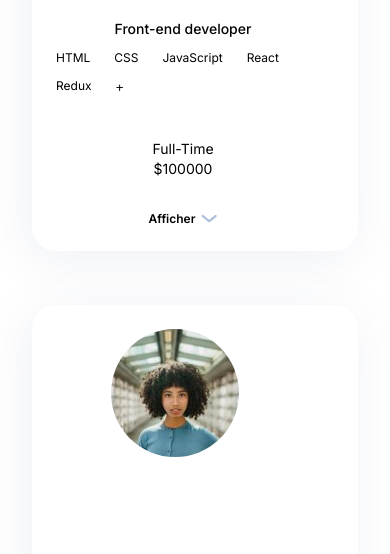
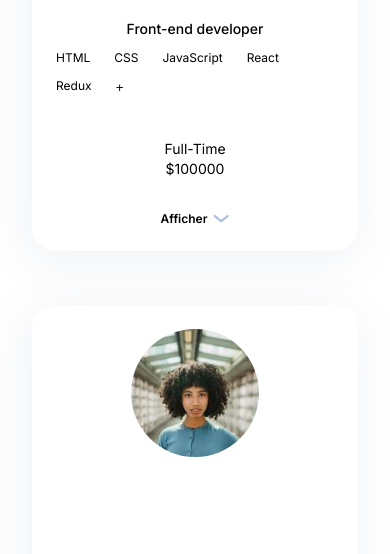
Before and after one commit to artshow/test_technique_clinique_e_sante, a React app: page / in a window 390 px wide. Shown: the part 1139-1693 px from the top of the page. Built offline with nearby package versions, Linux system fonts and the light colour scheme.

Commit message:
fix responsive

```diff
--- a/src/components/profileCard/styles.css
+++ b/src/components/profileCard/styles.css
@@ -43,4 +43,10 @@ div.profile__card-content {
 		align-items: center;
     	flex-direction: column;
   	}
+	div.profile__card-left-side {
+		margin-right: 0px;
+	}
+	div.profile__card-content {
+		margin-right: 0px;
+	}
 }
```
